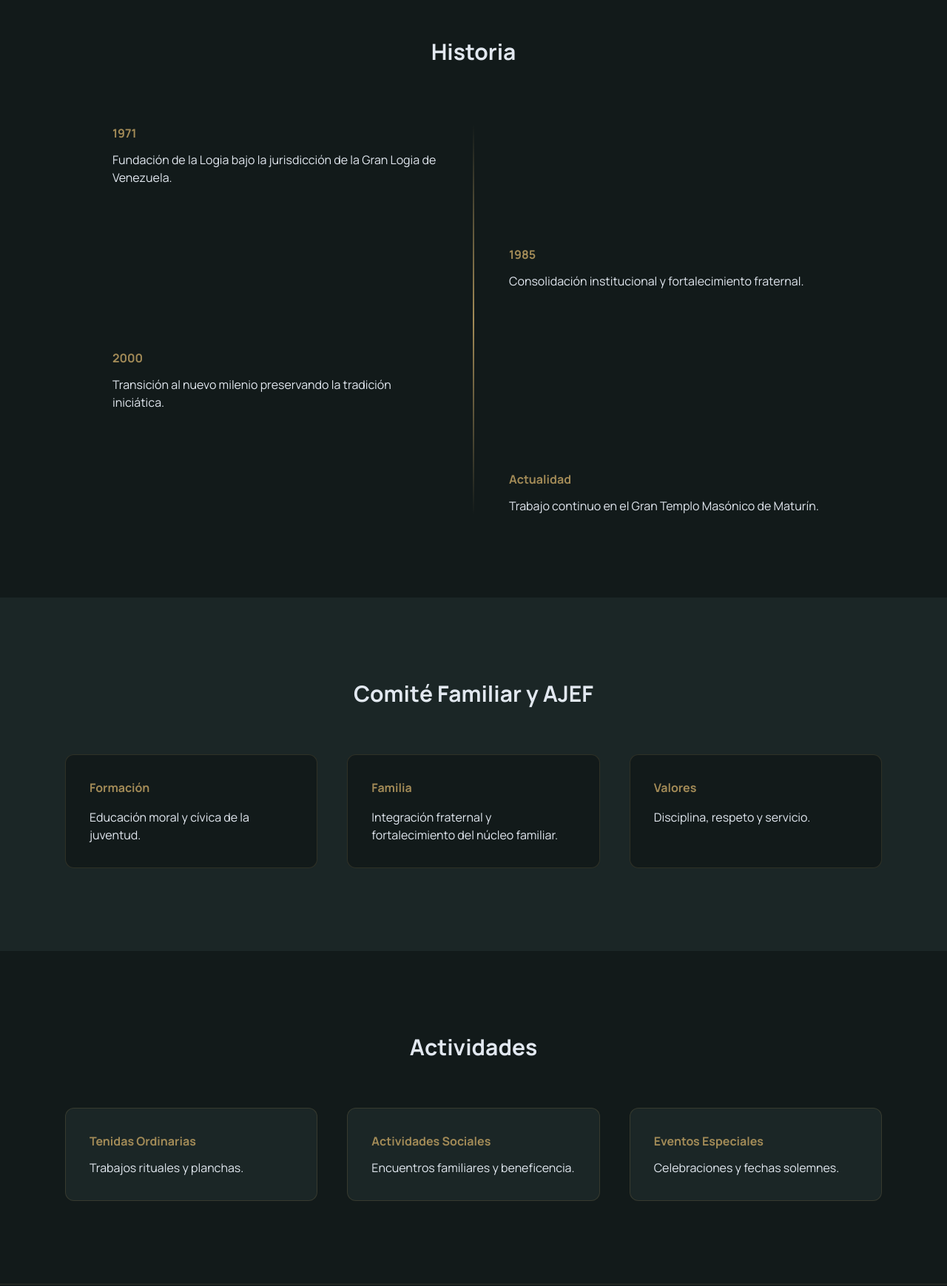
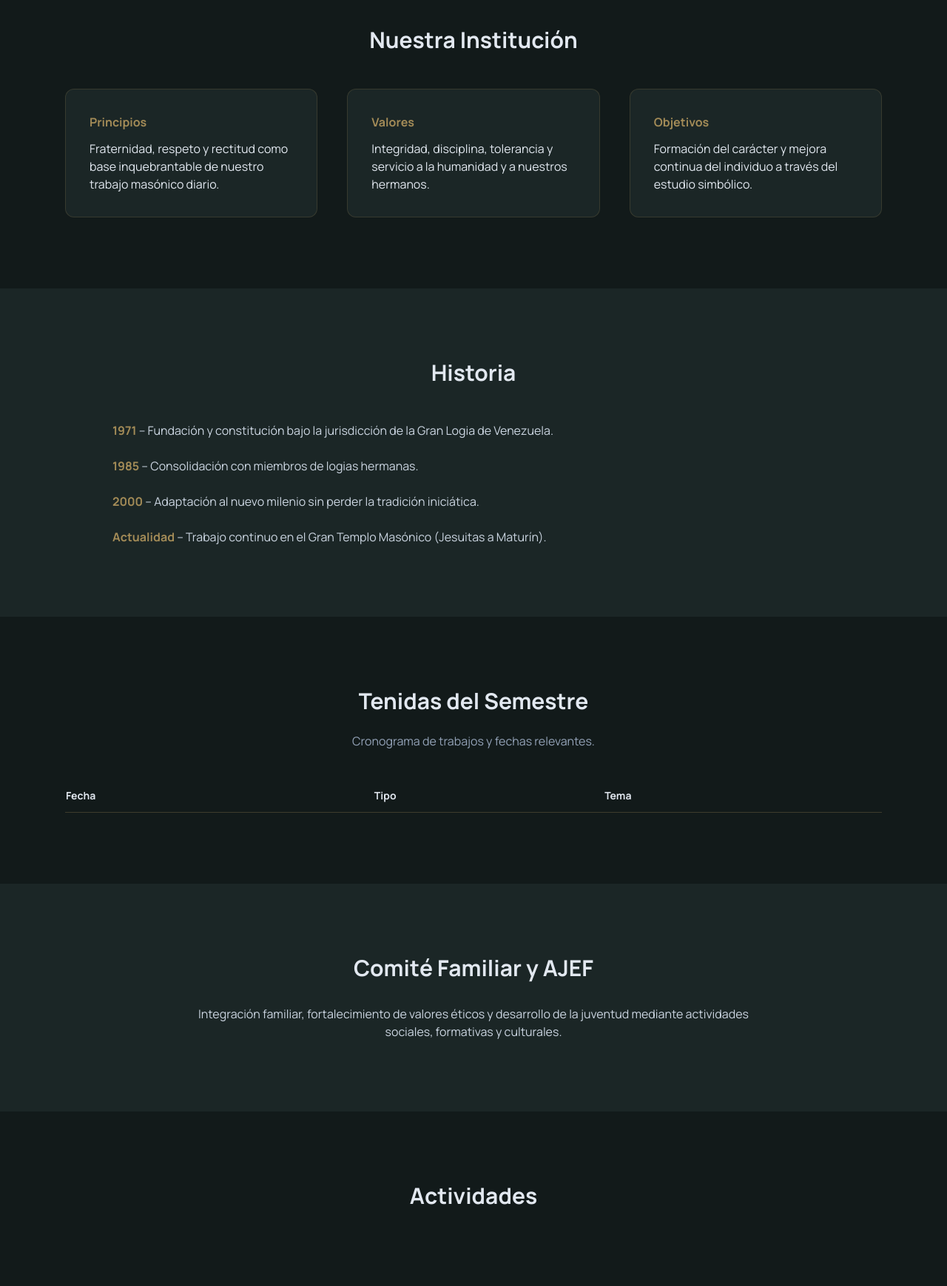
Before and after one commit to acevedoae15/loteria, a plain HTML site: page index.html in a window 1280 px wide. Shown: the part 860-2599 px from the top of the page at 74% size. Drawn offline with nearby package versions, Linux system fonts and the light colour scheme.

Commit message:
Update index.html

```diff
--- a/index.html
+++ b/index.html
@@ -2,21 +2,17 @@
 <html lang="es" class="dark">
 <head>
   <meta charset="UTF-8">
-  <title>Resp:. Logia Luz de la Fraternidad N°81 | Oriente de Maturín</title>
-
-  <meta name="description" content="Respetable Logia Luz de la Fraternidad Nº81, Oriente de Maturín. Rito Escocés Antiguo y Aceptado. Institución masónica bajo la Gran Logia de Venezuela.">
+  <title>Resp:. Logia Luz de la Fraternidad N°81 – Oriente de Maturín</title>
   <meta name="viewport" content="width=device-width, initial-scale=1.0">
-
-  <!-- Open Graph -->
-  <meta property="og:title" content="Logia Luz de la Fraternidad Nº81">
-  <meta property="og:description" content="Trabajo, Silencio y Perseverancia · Oriente de Maturín">
-  <meta property="og:type" content="website">
 
   <!-- Tailwind -->
   <script src="https://cdn.tailwindcss.com"></script>
 
   <!-- Fonts -->
   <link href="https://fonts.googleapis.com/css2?family=Manrope:wght@300;400;600;700;800&display=swap" rel="stylesheet">
+
+  <!-- Three.js -->
+  <script src="https://cdnjs.cloudflare.com/ajax/libs/three.js/r128/three.min.js"></script>
 
   <script>
     tailwind.config = {
@@ -35,21 +31,9 @@
       }
     }
   </script>
-
-  <style>
-    .timeline-line {
-      position: absolute;
-      left: 50%;
-      top: 0;
-      width: 2px;
-      height: 100%;
-      background: linear-gradient(to bottom, transparent, #A38B57, transparent);
-      transform: translateX(-50%);
-    }
-  </style>
 </head>
 
-<body class="bg-darkbg text-slate-200 font-display">
+<body class="bg-darkbg text-slate-200 font-display overflow-x-hidden">
 
 <!-- NAV -->
 <header class="fixed top-0 w-full z-50 bg-darkbg/80 backdrop-blur border-b border-gold/20">
@@ -60,6 +44,15 @@
         Luz de la Fraternidad Nº81
       </span>
     </div>
+
+    <nav class="hidden md:flex gap-8 text-xs uppercase tracking-widest">
+      <a href="#institucion" class="hover:text-gold">Institución</a>
+      <a href="#historia" class="hover:text-gold">Historia</a>
+      <a href="#tenidas" class="hover:text-gold">Tenidas</a>
+      <a href="#comite" class="hover:text-gold">Comité</a>
+      <a href="#actividades" class="hover:text-gold">Actividades</a>
+      <a href="#contacto" class="hover:text-gold">Contacto</a>
+    </nav>
   </div>
 </header>
 
@@ -68,100 +61,111 @@
   <div class="absolute inset-0 bg-cover bg-center"
        style="background-image:url('assets/img/tenidas.jpeg');"></div>
 
-  <!-- Contraste B/N -->
+  <!-- Blanco y negro fuerte -->
   <div class="absolute inset-0 bg-white/70 mix-blend-overlay"></div>
-  <div class="absolute inset-0 bg-black/70 mix-blend-multiply"></div>
+  <div class="absolute inset-0 bg-black/60 mix-blend-multiply"></div>
+  <div class="absolute inset-0 bg-gradient-to-b from-black/10 to-darkbg"></div>
 
   <div class="relative max-w-4xl px-6">
-    <h1 class="text-4xl md:text-6xl font-extrabold mb-6">
+    <span class="uppercase tracking-widest text-xs text-gold">
+      A∴ L∴ G∴ D∴ G∴ A∴ D∴ U∴
+    </span>
+    <h1 class="text-4xl md:text-6xl font-extrabold mt-4 mb-6">
       Respetable Logia<br>
       <span class="text-gold">Luz de la Fraternidad Nº81</span>
     </h1>
     <p class="text-slate-300 max-w-xl">
-      Rito Escocés Antiguo y Aceptado · Jurisdicción de la Muy Resp:. Gran Logia de Venezuela
+      Rito Escocés Antiguo y Aceptado · Jurisdicción de la Muy Resp:. Gran Logia
+      de la República de Venezuela
+    </p>
+  </div>
+
+  <div id="canvas-3d" class="absolute right-0 bottom-0 w-[400px] h-[400px] hidden md:block"></div>
+</section>
+
+<!-- INSTITUCIÓN -->
+<section id="institucion" class="max-w-6xl mx-auto px-6 py-24">
+  <h2 class="text-3xl font-bold mb-12 text-center">Nuestra Institución</h2>
+
+  <div class="grid md:grid-cols-3 gap-10">
+    <div class="bg-surfacedark p-8 rounded-xl border border-gold/20">
+      <h3 class="text-gold font-bold mb-3">Principios</h3>
+      <p>Fraternidad, respeto y rectitud como base inquebrantable de nuestro trabajo masónico diario.</p>
+    </div>
+    <div class="bg-surfacedark p-8 rounded-xl border border-gold/20">
+      <h3 class="text-gold font-bold mb-3">Valores</h3>
+      <p>Integridad, disciplina, tolerancia y servicio a la humanidad y a nuestros hermanos.</p>
+    </div>
+    <div class="bg-surfacedark p-8 rounded-xl border border-gold/20">
+      <h3 class="text-gold font-bold mb-3">Objetivos</h3>
+      <p>Formación del carácter y mejora continua del individuo a través del estudio simbólico.</p>
+    </div>
+  </div>
+</section>
+
+<!-- HISTORIA -->
+<section id="historia" class="bg-surfacedark py-24">
+  <div class="max-w-5xl mx-auto px-6">
+    <h2 class="text-3xl font-bold mb-12 text-center">Historia</h2>
+    <ul class="space-y-6 text-slate-300">
+      <li><strong class="text-gold">1971</strong> – Fundación y constitución bajo la jurisdicción de la Gran Logia de Venezuela.</li>
+      <li><strong class="text-gold">1985</strong> – Consolidación con miembros de logias hermanas.</li>
+      <li><strong class="text-gold">2000</strong> – Adaptación al nuevo milenio sin perder la tradición iniciática.</li>
+      <li><strong class="text-gold">Actualidad</strong> – Trabajo continuo en el Gran Templo Masónico (Jesuitas a Maturín).</li>
+    </ul>
+  </div>
+</section>
+
+<!-- TENIDAS -->
+<section id="tenidas" class="max-w-6xl mx-auto px-6 py-24">
+  <h2 class="text-3xl font-bold mb-6 text-center">Tenidas del Semestre</h2>
+  <p class="text-center text-slate-400 mb-10">Cronograma de trabajos y fechas relevantes.</p>
+
+  <table class="w-full text-sm border-collapse">
+    <thead>
+      <tr class="border-b border-gold/30">
+        <th class="py-3 text-left">Fecha</th>
+        <th class="py-3 text-left">Tipo</th>
+        <th class="py-3 text-left">Tema</th>
+      </tr>
+    </thead>
+    <tbody id="tenidas-body"></tbody>
+  </table>
+</section>
+
+<!-- COMITÉ -->
+<section id="comite" class="bg-surfacedark py-24">
+  <div class="max-w-6xl mx-auto px-6 text-center">
+    <h2 class="text-3xl font-bold mb-8">Comité Familiar y AJEF</h2>
+    <p class="text-slate-300 max-w-3xl mx-auto">
+      Integración familiar, fortalecimiento de valores éticos y desarrollo de la juventud
+      mediante actividades sociales, formativas y culturales.
     </p>
   </div>
 </section>
 
-<!-- HISTORIA - TIMELINE -->
-<section id="historia" class="py-28 relative">
-  <h2 class="text-3xl font-bold text-center mb-20">Historia</h2>
+<!-- ACTIVIDADES -->
+<section id="actividades" class="max-w-6xl mx-auto px-6 py-24">
+  <h2 class="text-3xl font-bold mb-12 text-center">Actividades</h2>
+  <div id="actividades-grid" class="grid md:grid-cols-3 gap-8"></div>
+</section>
 
-  <div class="relative max-w-5xl mx-auto px-6">
-    <div class="timeline-line hidden md:block"></div>
-
-    <div class="space-y-20">
-      <article class="md:w-1/2 md:pr-12">
-        <span class="text-gold font-bold">1971</span>
-        <p class="mt-3">Fundación de la Logia bajo la jurisdicción de la Gran Logia de Venezuela.</p>
-      </article>
-
-      <article class="md:w-1/2 md:ml-auto md:pl-12">
-        <span class="text-gold font-bold">1985</span>
-        <p class="mt-3">Consolidación institucional y fortalecimiento fraternal.</p>
-      </article>
-
-      <article class="md:w-1/2 md:pr-12">
-        <span class="text-gold font-bold">2000</span>
-        <p class="mt-3">Transición al nuevo milenio preservando la tradición iniciática.</p>
-      </article>
-
-      <article class="md:w-1/2 md:ml-auto md:pl-12">
-        <span class="text-gold font-bold">Actualidad</span>
-        <p class="mt-3">Trabajo continuo en el Gran Templo Masónico de Maturín.</p>
-      </article>
-    </div>
+<!-- CONTACTO -->
+<section id="contacto" class="bg-surfacedark py-24">
+  <div class="max-w-5xl mx-auto px-6 text-center">
+    <h2 class="text-3xl font-bold mb-6">Contacto</h2>
+    <p class="text-slate-400">
+      Gran Templo Masónico<br>
+      Calle Este 3, de Jesuitas a Maturín<br>
+      Venezuela
+    </p>
   </div>
 </section>
 
-<!-- COMITÉ - CARDS PREMIUM -->
-<section id="comite" class="bg-surfacedark py-28">
-  <h2 class="text-3xl font-bold text-center mb-16">Comité Familiar y AJEF</h2>
-
-  <div class="max-w-6xl mx-auto px-6 grid md:grid-cols-3 gap-10">
-    <div class="bg-darkbg p-8 rounded-xl border border-gold/20 hover:border-gold transition">
-      <h3 class="text-gold font-bold mb-4">Formación</h3>
-      <p>Educación moral y cívica de la juventud.</p>
-    </div>
-
-    <div class="bg-darkbg p-8 rounded-xl border border-gold/20 hover:border-gold transition">
-      <h3 class="text-gold font-bold mb-4">Familia</h3>
-      <p>Integración fraternal y fortalecimiento del núcleo familiar.</p>
-    </div>
-
-    <div class="bg-darkbg p-8 rounded-xl border border-gold/20 hover:border-gold transition">
-      <h3 class="text-gold font-bold mb-4">Valores</h3>
-      <p>Disciplina, respeto y servicio.</p>
-    </div>
-  </div>
-</section>
-
-<!-- ACTIVIDADES - CARDS -->
-<section id="actividades" class="py-28">
-  <h2 class="text-3xl font-bold text-center mb-16">Actividades</h2>
-
-  <div class="max-w-6xl mx-auto px-6 grid md:grid-cols-3 gap-10">
-    <div class="bg-surfacedark p-8 rounded-xl border border-gold/20">
-      <h3 class="text-gold font-bold mb-3">Tenidas Ordinarias</h3>
-      <p>Trabajos rituales y planchas.</p>
-    </div>
-
-    <div class="bg-surfacedark p-8 rounded-xl border border-gold/20">
-      <h3 class="text-gold font-bold mb-3">Actividades Sociales</h3>
-      <p>Encuentros familiares y beneficencia.</p>
-    </div>
-
-    <div class="bg-surfacedark p-8 rounded-xl border border-gold/20">
-      <h3 class="text-gold font-bold mb-3">Eventos Especiales</h3>
-      <p>Celebraciones y fechas solemnes.</p>
-    </div>
-  </div>
-</section>
-
-<!-- FOOTER -->
 <footer class="border-t border-gold/20 py-10 text-center text-xs text-slate-500">
   © 2026 — Trabajo, Silencio y Perseverancia
 </footer>
 
+<script src="assets/js/app-final.js"></script>
 </body>
 </html>
```
